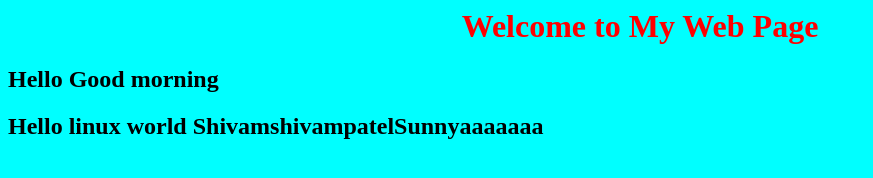
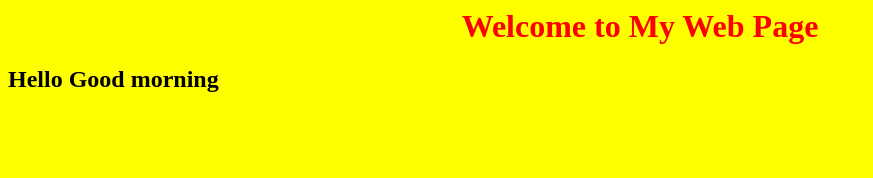
Before and after one commit to ShivamIgntu/home_work, a plain HTML site: page index.html in a window 1280 px wide. Shown: the whole page, without its empty margins (0-873 px from the left). Drawn offline with Linux system fonts and the light colour scheme.

Commit message:
dev1 background color change

```diff
--- a/index.html
+++ b/index.html
@@ -1,8 +1,7 @@
 <html>
 <head><title>My Page</title>
-<body bgcolor="aqua">
+<body bgcolor="yellow">
 <h1 style="text-align:center;color:red;">Welcome to My Web Page</h1>
 <h2 styl="color:red;">Hello Good morning<h2>
 </body>
-</html>Hello linux world
-ShivamshivampatelSunnyaaaaaaa
+</html>
```
